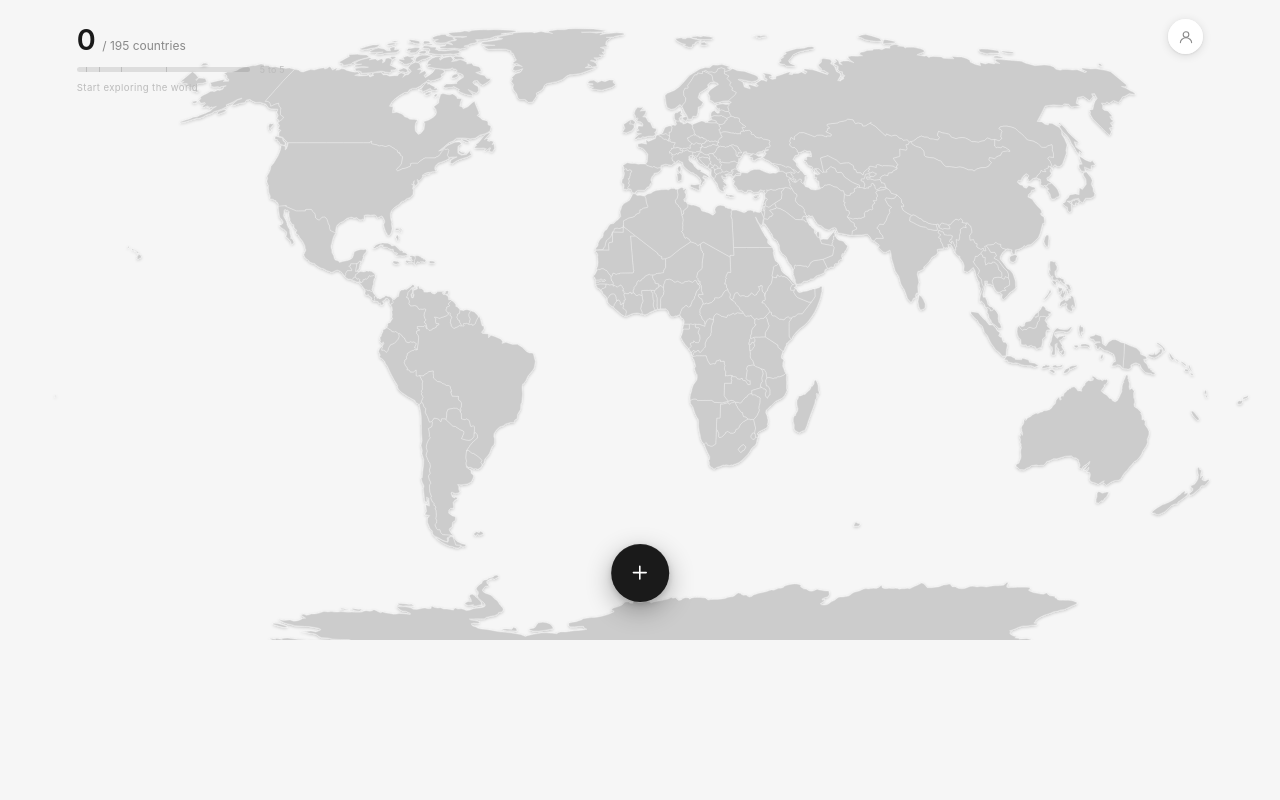
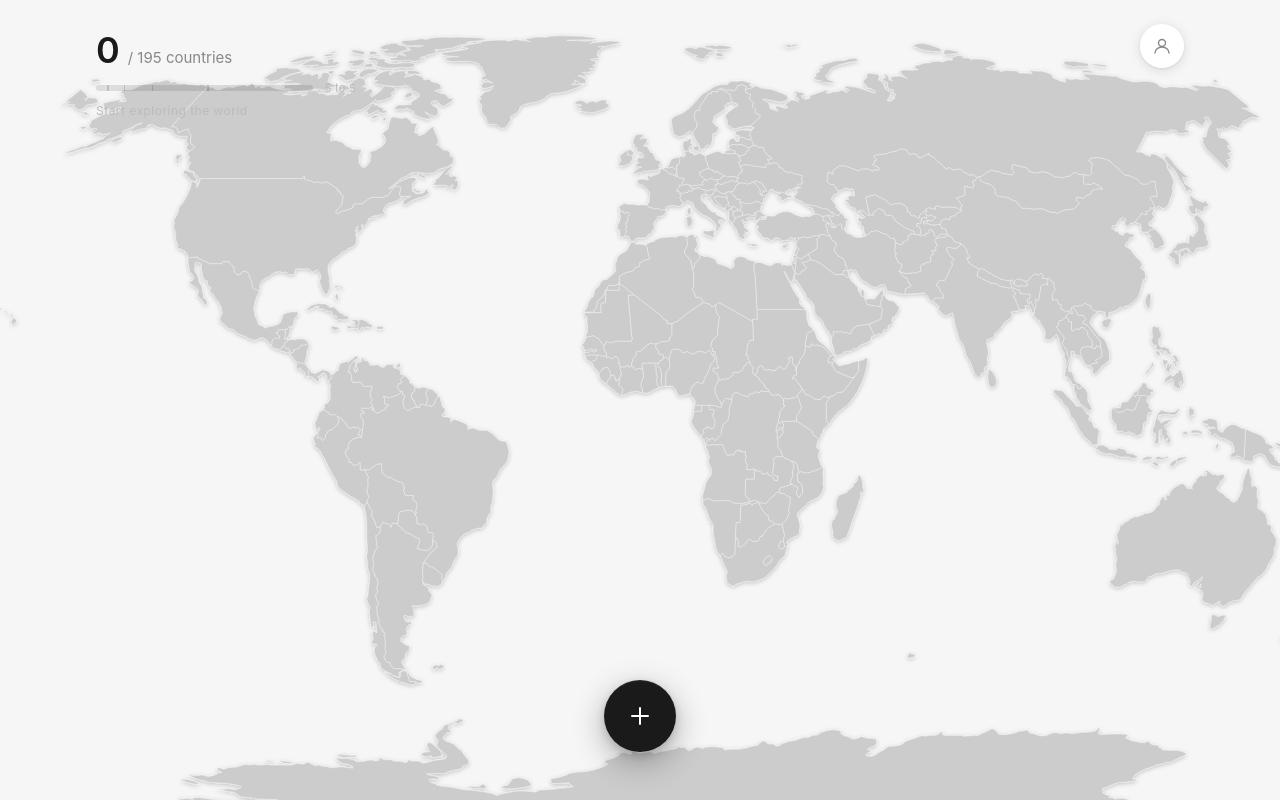
Before and after one commit to ChuhanJi/Oyster, a Next.js app: page /home in a window 1280 px wide. Built offline with nearby package versions, Linux system fonts and the light colour scheme; a web font is replaced by a local one.

Commit message:
revert: remove zoom 0.8, breaks overflow layout
Co-Authored-By: Claude Sonnet 4.6 <noreply@anthropic.com>

```diff
--- a/app/globals.css
+++ b/app/globals.css
@@ -1,8 +1,4 @@
 @import "tailwindcss";
-
-html {
-  zoom: 0.8;
-}
 
 /* ─── Design System Tokens ─────────────────────────────────────── */
 :root {
```
